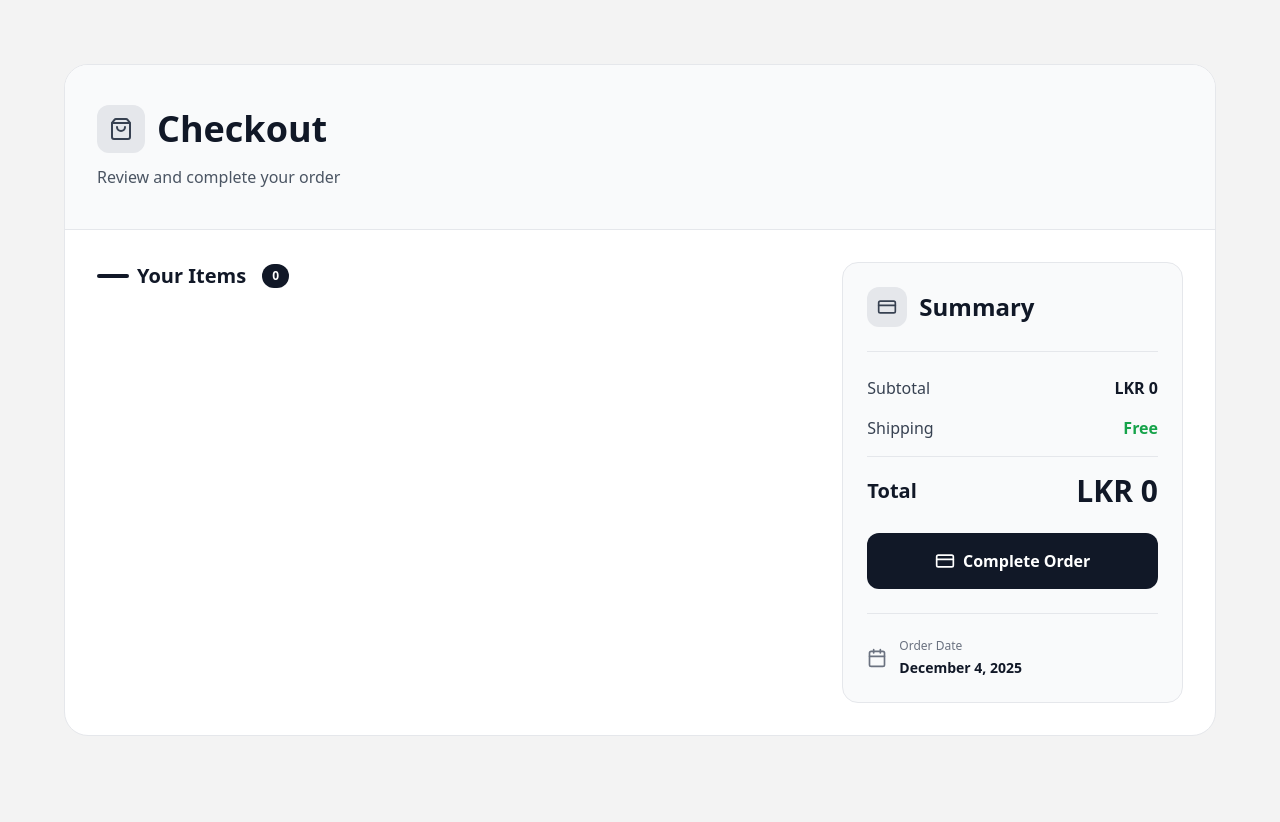
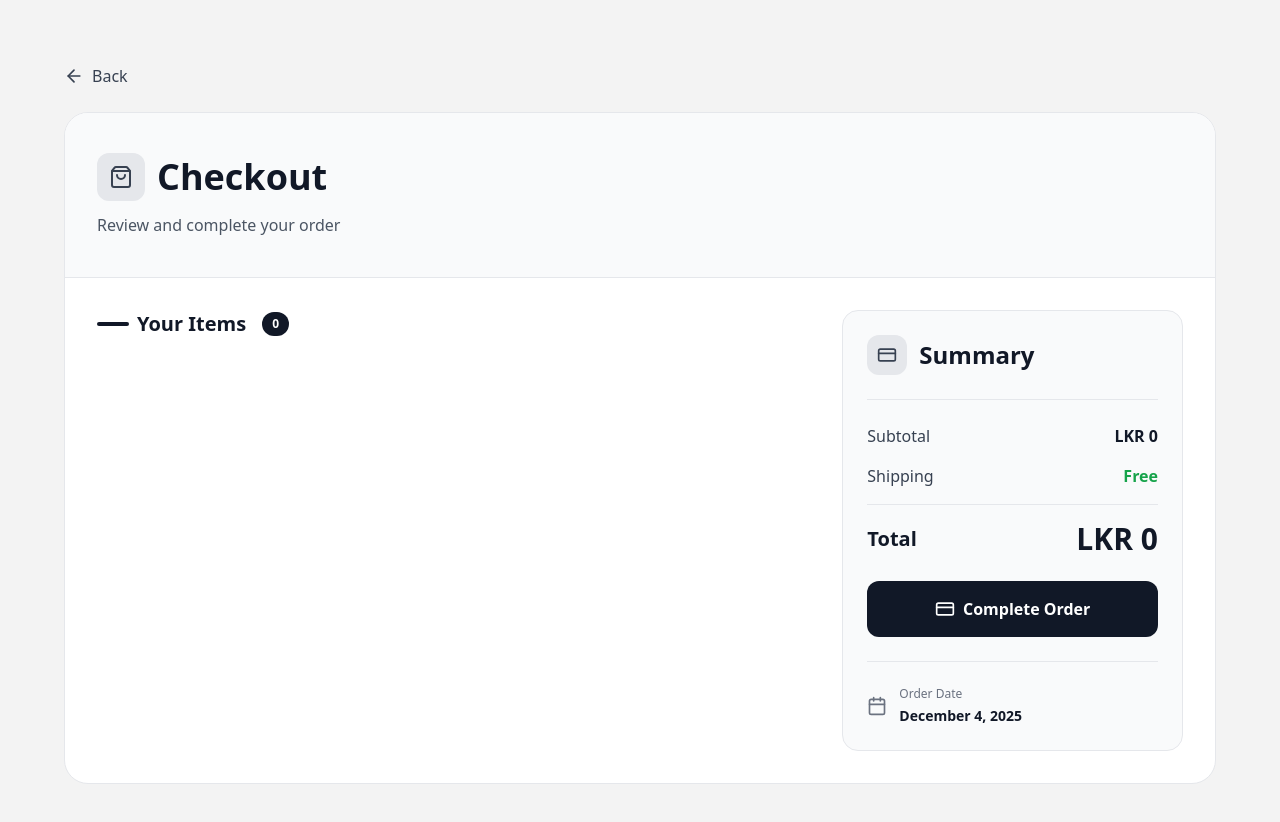
Before and after one commit to NKDMMadhusankha/Trendora, a React (Vite) app in the folder Client/: page /checkout in a window 1280 px wide. Shown: the top 822 px of the page. Before the commit the page ends 800 px from the top, so only its background shows below. Built offline with nearby package versions, Linux system fonts and the light colour scheme.

Commit message:
Add back button to CheckoutPage
Introduced a back button at the top of the checkout page using the ArrowLeft icon. This allows users to navigate to the previous page, improving navigation and user experience.

```diff
--- a/Client/src/Pages/CheckoutPage.jsx
+++ b/Client/src/Pages/CheckoutPage.jsx
@@ -2,7 +2,7 @@ import React, { useEffect, useState } from 'react';
 import { useCart } from '../context/CartContext';
 import { useNavigate } from 'react-router-dom';
 import axios from 'axios';
-import { ShoppingBag, User, Calendar, CreditCard, Package } from 'lucide-react';
+import { ShoppingBag, User, Calendar, CreditCard, Package, ArrowLeft } from 'lucide-react';
 
 export default function CheckoutPage() {
   const { cart, dispatch, clearCartBackend } = useCart();
@@ -88,6 +88,15 @@ export default function CheckoutPage() {
 
       <div className="min-h-screen py-16 px-4">
         <div className="max-w-6xl mx-auto w-full">
+          {/* Back Button */}
+          <button
+            onClick={() => navigate(-1)}
+            className="flex items-center gap-2 text-gray-700 hover:text-gray-900 mb-6 font-medium transition-colors"
+          >
+            <ArrowLeft className="w-5 h-5" />
+            <span>Back</span>
+          </button>
+
           <div className="bg-white rounded-3xl overflow-hidden border border-gray-200">
             {/* Header */}
             <div className="bg-gray-50 px-8 py-10 border-b border-gray-200">
```
